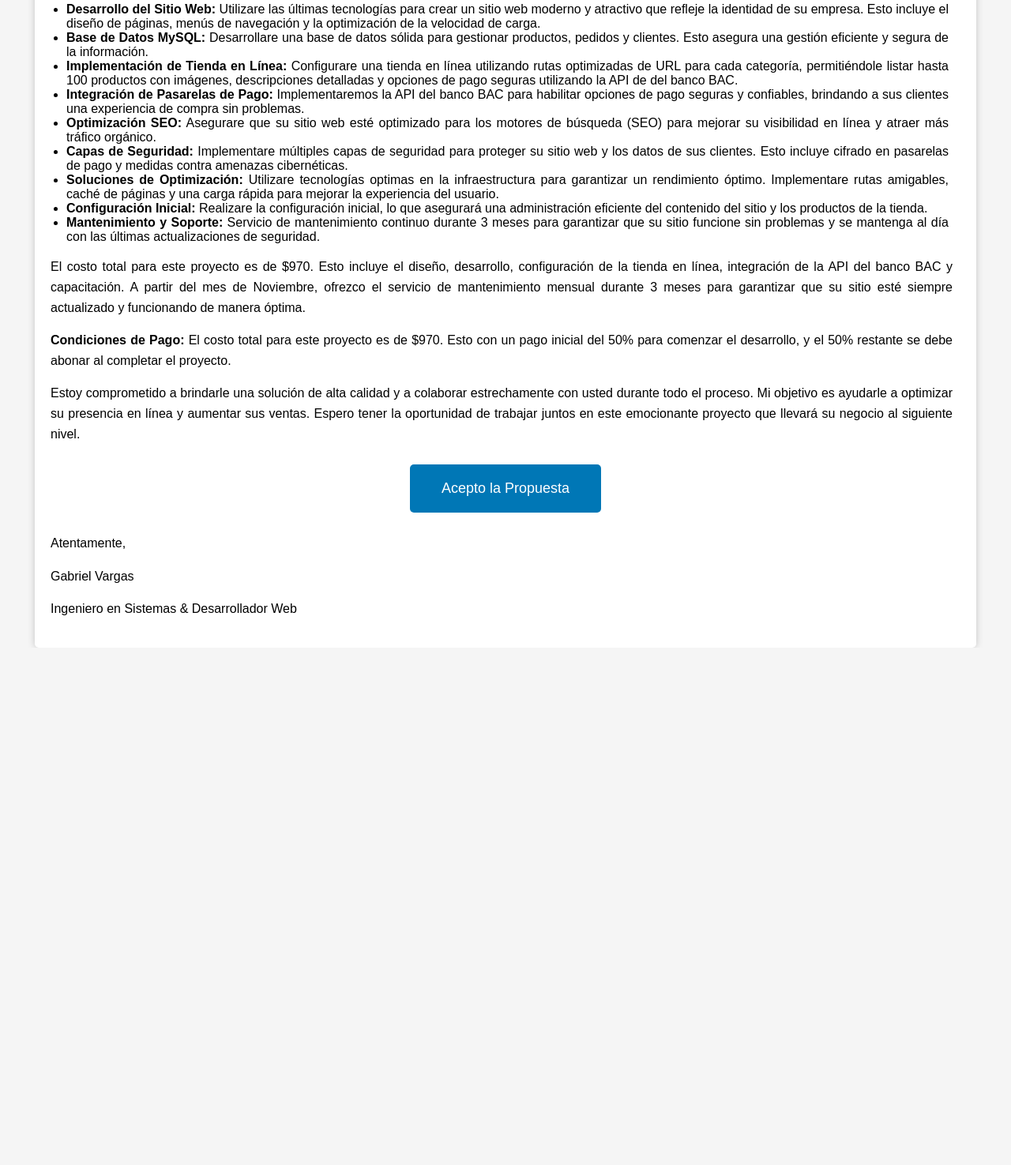
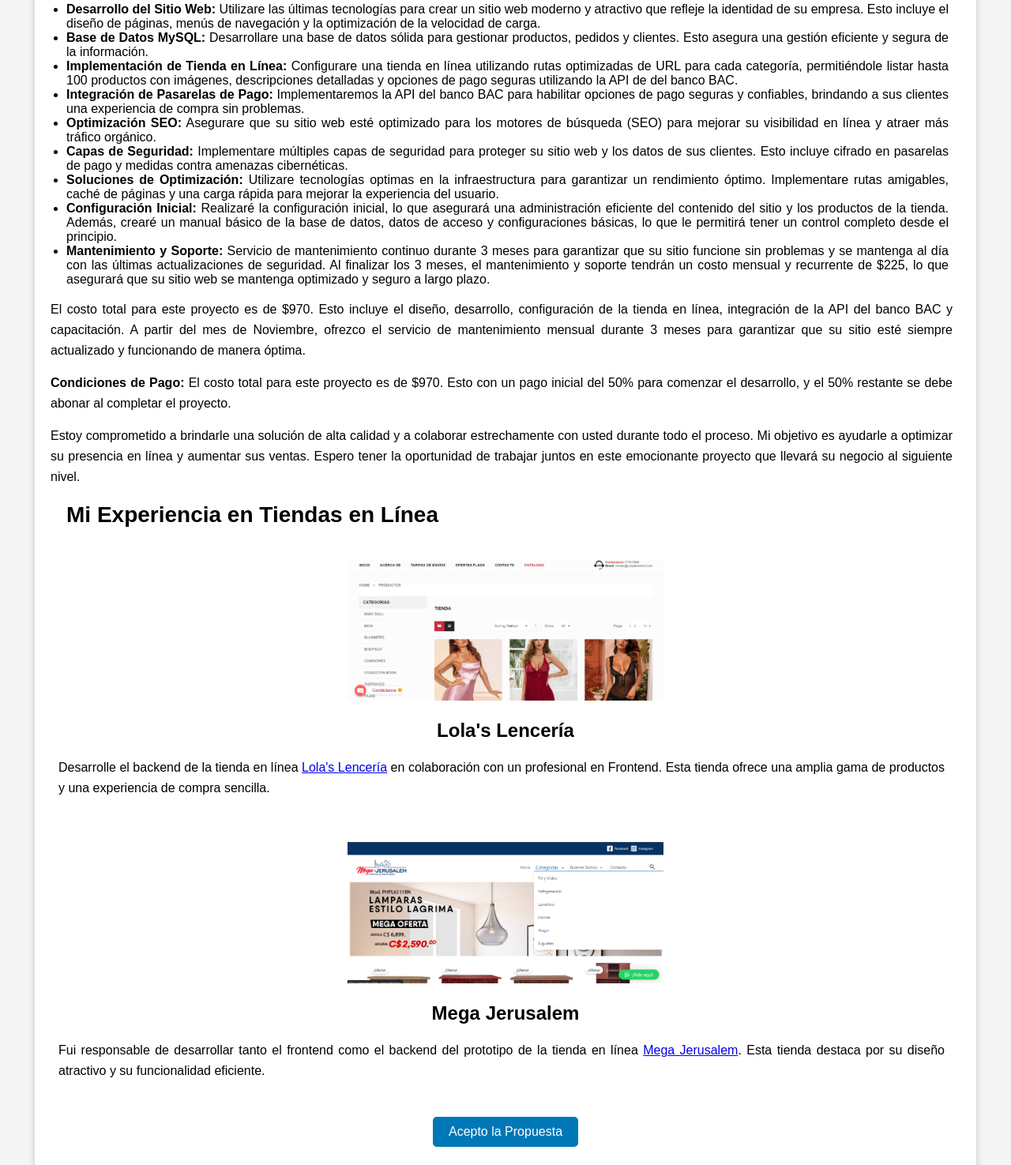
Before and after one commit to dxgabalt/comercialjcc, a plain HTML site: page index.html in a window 1280 px wide. Shown: the part 295-1770 px from the top of the page at 79% size. Before the commit the page ends 1115 px from the top, so only its background shows below. Drawn offline with Linux system fonts and the light colour scheme.

Commit message:
Update index.html

```diff
--- a/index.html
+++ b/index.html
@@ -20,6 +20,42 @@
         }
 
         .header {
+            background-color: #0077b6;
+            color: #fff;
+            text-align: center;
+            padding: 20px 0;
+        }
+        .button-container {
+            display: flex;
+            justify-content: center;
+            align-items: center;
+            flex-wrap: wrap;
+        }
+
+        .button {
+            background-color: #0077b6;
+            color: #fff;
+            padding: 20px 40px;
+            border: none;
+            border-radius: 5px;
+            font-size: 18px;
+            margin: 10px;
+            cursor: pointer;
+            text-decoration: none;
+            transition: background-color 0.3s ease;
+        }
+
+        /* Responsive styling for buttons */
+        .button {
+            padding: 10px 20px;
+            font-size: 16px;
+        }
+
+        .button:hover {
+            background-color: #005f8b;
+        }
+
+        header {
             background-color: #0077b6;
             color: #fff;
             text-align: center;
@@ -49,28 +85,58 @@
             margin-right: 15px;
         }
 
-        .button-container {
-            display: flex;
-            justify-content: center;
-            align-items: center;
-            flex-wrap: wrap;
+        /* Make images responsive */
+        img {
+            max-width: 100%;
+            height: auto;
         }
 
-        .button {
-            background-color: #0077b6;
-            color: #fff;
-            padding: 20px 40px;
-            border: none;
-            border-radius: 5px;
-            font-size: 18px;
-            margin: 10px;
-            cursor: pointer;
-            text-decoration: none;
-            transition: background-color 0.3s ease;
+        /* Responsive design for the store examples */
+        .store-examples {
+            display: flex;
+            flex-wrap: wrap;
+            justify-content: space-between;
+            align-items: center;
         }
 
-        .button:hover {
-            background-color: #005f8b;
+        .store {
+            width: 100%;
+            margin: 20px 0;
+            text-align: center;
+            padding: 0 10px;
+        }
+
+        .store img {
+            width: 400px;
+            height: auto;
+            cursor: pointer;
+            transition: transform 0.3s;
+        }
+
+        .store img:hover {
+            transform: scale(1.1);
+        }
+
+        .store-modal {
+            display: none;
+            position: fixed;
+            padding: 20px;
+            text-align: center;
+            background: rgba(0, 0, 0, 0.9);
+            top: 0;
+            left: 0;
+            width: 80%;
+            height: 100%;
+            overflow: auto;
+        }
+
+        .store-modal-close {
+            position: absolute;
+            top: 20px;
+            right: 20px;
+            color: rgb(255, 0, 0);
+            font-size: 40px;
+            cursor: pointer;
         }
     </style>
 </head>
@@ -86,13 +152,15 @@
             funcionalidad de vanguardia, lo que le permitirá ampliar su presencia en línea y aumentar sus ventas.</p>
         <p>Mi propuesta incluye:</p>
         <ul>
-            <li><strong>Desarrollo del Sitio Web:</strong> Utilizare las últimas tecnologías para crear un sitio web moderno y
+            <li><strong>Desarrollo del Sitio Web:</strong> Utilizare las últimas tecnologías para crear un sitio web
+                moderno y
                 atractivo que refleje la identidad de su empresa. Esto incluye el diseño de páginas, menús de navegación
                 y la optimización de la velocidad de carga.</li>
             <li><strong>Base de Datos MySQL:</strong> Desarrollare una base de datos sólida para gestionar productos,
                 pedidos y clientes. Esto asegura una gestión eficiente y segura de la información.</li>
             <li><strong>Implementación de Tienda en Línea:</strong> Configurare una tienda en línea utilizando
-                rutas optimizadas de URL para cada categoría, permitiéndole listar hasta 100 productos con imágenes, descripciones detalladas
+                rutas optimizadas de URL para cada categoría, permitiéndole listar hasta 100 productos con imágenes,
+                descripciones detalladas
                 y opciones de pago seguras utilizando la API de del banco BAC.</li>
             <li><strong>Integración de Pasarelas de Pago:</strong> Implementaremos la API del banco BAC para habilitar
                 opciones de pago seguras y confiables, brindando a sus clientes una experiencia de compra sin problemas.
@@ -100,21 +168,26 @@
             <li><strong>Optimización SEO:</strong> Asegurare que su sitio web esté optimizado para los motores de
                 búsqueda (SEO) para mejorar su visibilidad en línea y atraer más tráfico orgánico.</li>
             <li><strong>Capas de Seguridad:</strong> Implementare múltiples capas de seguridad para proteger su sitio
-                web y los datos de sus clientes. Esto incluye cifrado en pasarelas de pago y medidas contra amenazas cibernéticas.
+                web y los datos de sus clientes. Esto incluye cifrado en pasarelas de pago y medidas contra amenazas
+                cibernéticas.
             </li>
-            <li><strong>Soluciones de Optimización:</strong> Utilizare tecnologías optimas en la infraestructura para garantizar un
+            <li><strong>Soluciones de Optimización:</strong> Utilizare tecnologías optimas en la infraestructura para
+                garantizar un
                 rendimiento óptimo. Implementare rutas amigables, caché de páginas y una carga rápida para mejorar la
                 experiencia del usuario.</li>
-            <li><strong>Configuración Inicial:</strong> Realizare la configuración inicial, lo que asegurará una
-                administración eficiente del contenido del sitio y los productos de la tienda.</li>
+            <li><strong>Configuración Inicial:</strong> Realizaré la configuración inicial, lo que asegurará una
+                administración eficiente del contenido del sitio y los productos de la tienda. Además, crearé un manual
+                básico de la base de datos, datos de acceso y configuraciones básicas, lo que le permitirá tener un control completo
+                desde el principio.</li>
+            <li><strong>Mantenimiento y Soporte:</strong> Servicio de mantenimiento continuo durante 3 meses para
+                garantizar que su sitio funcione sin problemas y se mantenga al día con las últimas actualizaciones de seguridad.
+                Al finalizar los 3 meses, el mantenimiento y soporte tendrán un costo mensual y recurrente de $225, lo que asegurará que
+                su sitio web se mantenga optimizado y seguro a largo plazo.</ul>
 
-            <li><strong>Mantenimiento y Soporte:</strong> Servicio de mantenimiento continuo durante 3 meses para
-                garantizar que su sitio funcione sin problemas y se mantenga al día con las últimas actualizaciones de
-                seguridad.</li>
-        </ul>
         <p>El costo total para este proyecto es de $970. Esto incluye el diseño, desarrollo,
             configuración de la tienda en línea, integración de la API del banco BAC y capacitación. A partir del mes de
-            Noviembre, ofrezco el servicio de mantenimiento mensual durante 3 meses para garantizar que su sitio esté siempre
+            Noviembre, ofrezco el servicio de mantenimiento mensual durante 3 meses para garantizar que su sitio esté
+            siempre
             actualizado y funcionando de manera óptima.</p>
         <p><strong>Condiciones de Pago:</strong> El costo total para este proyecto es de $970.
             Esto con un pago inicial del 50% para comenzar el desarrollo, y el 50% restante se debe abonar al completar
@@ -125,16 +198,60 @@
             Espero tener la oportunidad de trabajar juntos en este emocionante proyecto que llevará su negocio al
             siguiente nivel.</p>
 
-            <div class="button-container">
-                <!-- Botón para la Opción 1 -->
-                <a href="https://wa.me/50586921636?text=He%20aceptado%20la%20propuesta%20de%20tu%20cotizacion" target="_blank"
-                    class="button">Acepto la Propuesta</a>
+        <h1>Mi Experiencia en Tiendas en Línea</h1>
+
+
+        <div class="store-examples">
+            <div class="store">
+                <img src="lolaslenceria.png" alt="Lola's Lencería"
+                    onclick="openModal('lolaslenceria.png', 'Lola\'s Lencería')">
+                <h2>Lola's Lencería</h2>
+                <p>Desarrolle el backend de la tienda en línea <a href="https://www.lolaslenceria.com/"
+                        target="_blank">Lola's Lencería</a> en colaboración con un profesional en Frontend. Esta
+                    tienda ofrece una amplia gama de productos y una experiencia de compra sencilla.</p>
             </div>
+
+            <div class="store">
+                <img src="megajerusalem.png" alt="Mega Jerusalem"
+                    onclick="openModal('megajerusalem.png', 'Mega Jerusalem')">
+                <h2>Mega Jerusalem</h2>
+                <p>Fui responsable de desarrollar tanto el frontend como el backend del prototipo de la tienda en
+                    línea <a href="https://megajerusalem.com/" target="_blank">Mega Jerusalem</a>. Esta tienda destaca
+                    por su diseño atractivo y su funcionalidad eficiente.</p>
+            </div>
+        </div>
+
+        <div class="store-modal" id="myModal">
+            <span class="store-modal-close" onclick="closeModal()">&times;</span>
+            <img class="store-modal-content" id="img01">
+        </div>
+
+
+
+        <div class="button-container">
+            <!-- Botón para la Opción 1 -->
+            <a href="https://wa.me/50586921636?text=He%20aceptado%20la%20propuesta%20de%20tu%20cotizacion"
+                target="_blank" class="button">Acepto la Propuesta</a>
+        </div>
 
         <p>Atentamente,</p>
         <p>Gabriel Vargas</p>
         <p>Ingeniero en Sistemas & Desarrollador Web</p>
     </div>
 </body>
+<script>
+    function openModal(imageName, altText) {
+        var modal = document.getElementById("myModal");
+        var modalImg = document.getElementById("img01");
+        modal.style.display = "block";
+        modalImg.src = imageName;
+        modalImg.alt = altText;
+    }
+
+    function closeModal() {
+        var modal = document.getElementById("myModal");
+        modal.style.display = "none";
+    }
+</script>
 
 </html>
```
